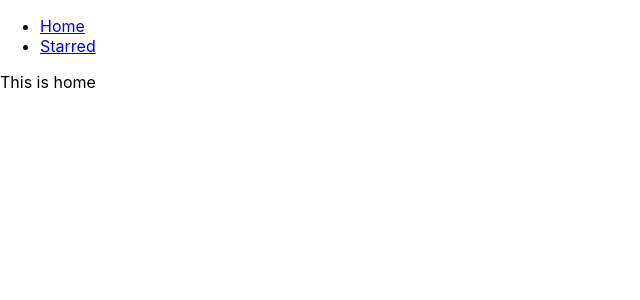
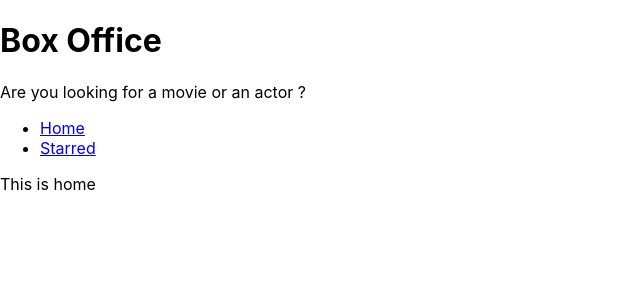
Before and after one commit to Ankit-Sengar/boxoffice, a React (Create React App) app: page / in a window 1280 px wide. Shown: the top 300 px of the page, without its empty margins (0-640 px from the left). Built offline with nearby package versions, Linux system fonts and the light colour scheme.

Commit message:
MultiPageLayout

```diff
--- a/src/App.js
+++ b/src/App.js
@@ -1,14 +1,10 @@
 import React from 'react';
 import { Switch, Route } from 'react-router-dom';
-import Navs from './components/Navs';
 import Home from './pages/Home';
 import Starred from './pages/Starred';
 
 function App() {
   return (
-    <div>
-      <Navs />
-
     <Switch>
       <Route exact path="/">
         <Home />
@@ -22,7 +18,6 @@
         <div>Not Found</div>
       </Route>
     </Switch>
-    </div>
   );
 }
 
--- /dev/null
+++ b/src/components/MainPageLayout.js
@@ -0,0 +1,18 @@
+import React from 'react';
+import Navs from './Navs';
+import Title from './Title';
+
+const MainPageLayout = ({ children }) => {
+  return (
+    <div>
+      <Title
+        title="Box Office"
+        subtitle="Are you looking for a movie or an actor ?"
+      />
+      <Navs />
+      {children}
+    </div>
+  );
+};
+
+export default MainPageLayout;
--- /dev/null
+++ b/src/components/Title.js
@@ -0,0 +1,12 @@
+import React from 'react';
+
+const Title = ({ title, subtitle }) => {
+  return (
+    <div>
+      <h1>{title}</h1>
+      <p>{subtitle}</p>
+    </div>
+  );
+};
+
+export default Title;
--- a/src/pages/Home.js
+++ b/src/pages/Home.js
@@ -1,7 +1,8 @@
 import React from 'react';
+import MainPageLayout from '../components/MainPageLayout';
 
 const Home = () => {
-  return <div>This is home</div>;
+  return <MainPageLayout>This is home</MainPageLayout>;
 };
 
 export default Home;
```
Lines whose indentation alone changed are shown as unchanged.
